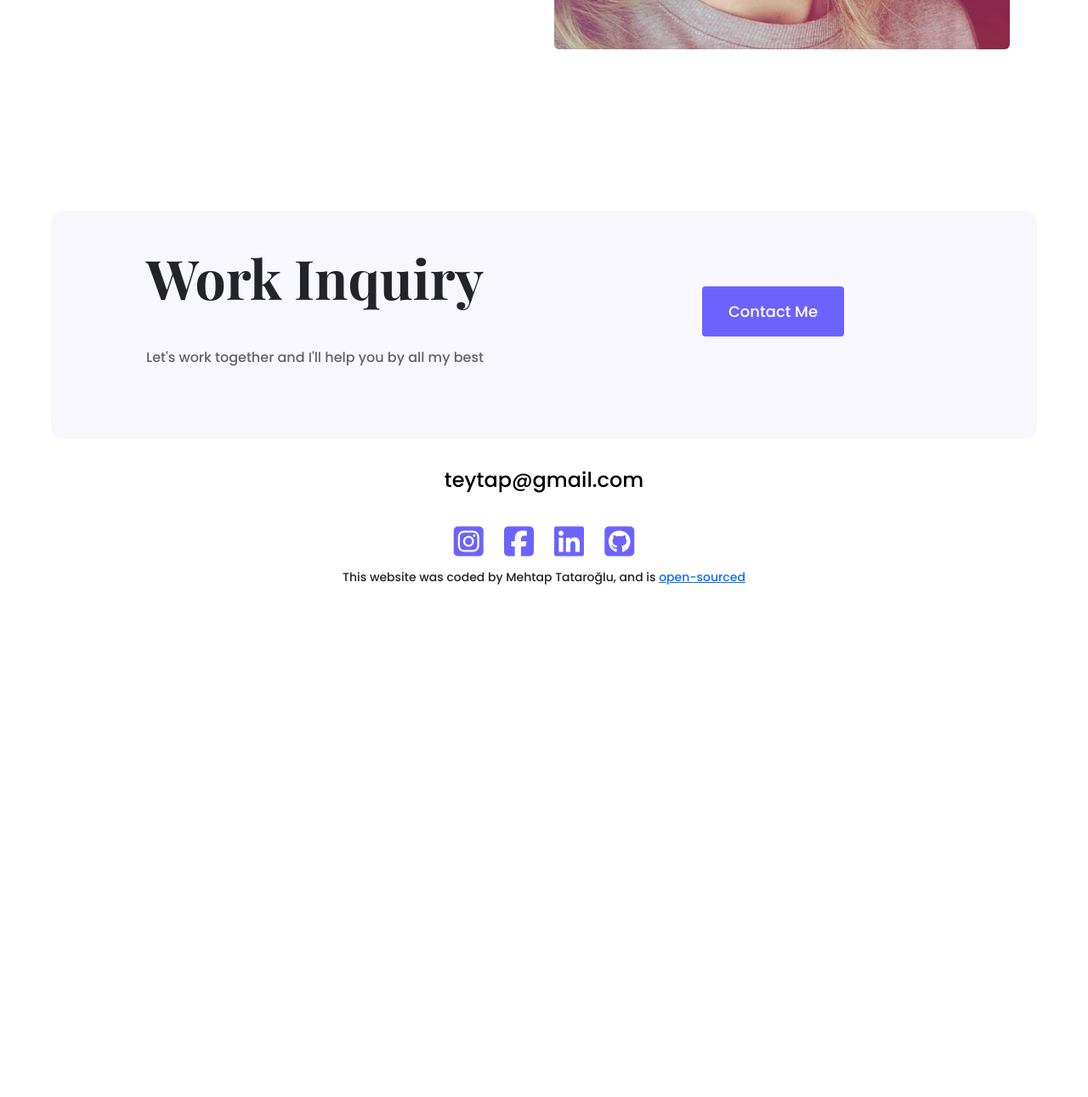
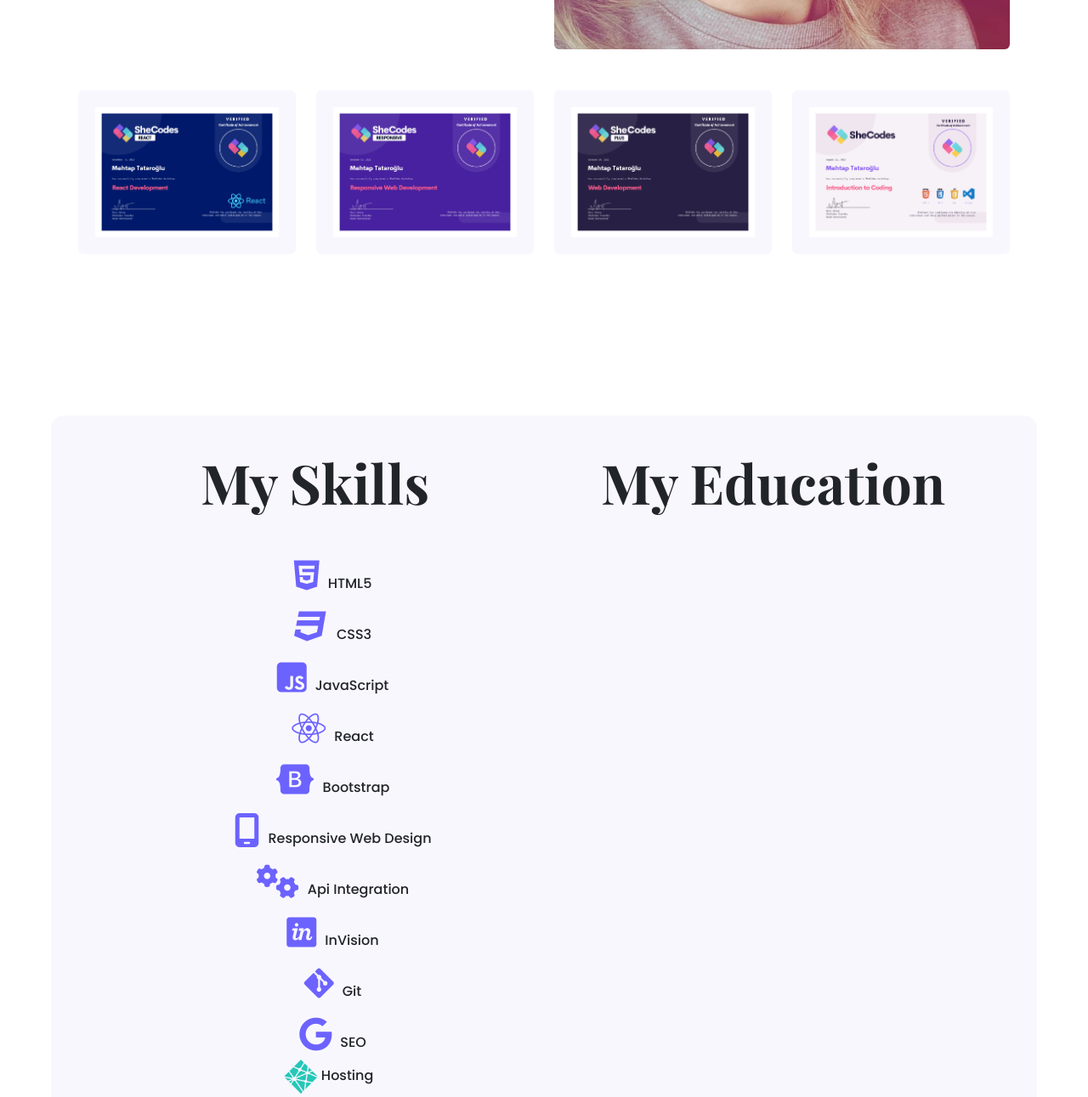
Before and after one commit to teytap/MT-Portfolio, a plain HTML site: page about.html in a window 1280 px wide. Shown: the part 646-1937 px from the top of the page at 85% size. Before the commit the page ends 1397 px from the top, so only its background shows below. Drawn offline with nearby package versions, Linux system fonts and the light colour scheme.

Commit message:
added certificate

```diff
--- a/about.html
+++ b/about.html
@@ -49,7 +49,7 @@
         >
           <span class="navbar-toggler-icon"></span>
         </button>
-        <div class="collapse navbar-collapse" id="navbarNav">
+        <div class="collapse navbar-collapse justify-content-end" id="navbarNav">
           <ul class="navbar-nav">
             <li class="nav-item">
               <a class="nav-link" aria-current="page" href="/" title="Homepage"
@@ -103,10 +103,62 @@
               alt="Picture of Mehtap"
             />
           </div>
+          <div class="col-md-3 mt-5">
+            <img
+              src="/images/mt-react-certificate.png"
+              class="img-fluid rounded certificate"
+              alt="Picture of Mehtap"
+            />
+          </div>
+          <div class="col-md-3 mt-5">
+            <img
+              src="/images/SheCodes-Responsive-Certificate.png"
+              class="img-fluid rounded certificate"
+              alt="Picture of Mehtap"
+            />
+          </div>
+          <div class="col-md-3 mt-5">
+            <img
+              src="/images/SheCodes-Plus Certificate.png"
+              class="img-fluid rounded certificate"
+              alt="Picture of Mehtap"
+            />
+          </div>
+          <div class="col-md-3 mt-5">
+            <img
+              src="/images/SheCodes-Basic-Certificate.png"
+              class="img-fluid rounded certificate"
+              alt="Picture of Mehtap"
+            />
+          </div>
         </div>
       </div>
     </div>
 
+    <div class="contact-box row d-flex justify-content-between text-center">
+      <div class="col">
+        <h2 class="">My Skills</h2>
+        <p>
+          <ul>
+            <li><i class="fa-brands fa-html5"></i>HTML5</li>
+            <li><i class="fa-brands fa-css3"></i>CSS3</li>
+            <li><i class="fa-brands fa-square-js"></i>JavaScript</li>
+            <li><i class="fa-brands fa-react"></i>React</li>
+            <li><i class="fa-brands fa-bootstrap"></i>Bootstrap</li>
+            <li><i class="fa-solid fa-mobile-screen"></i>Responsive Web Design</li>
+            <li><i class="fa-solid fa-gears"></i>Api Integration</li>
+            <li><i class="fa-brands fa-invision"></i>InVision</li>
+            <li><i class="fa-brands fa-git-alt"></i>Git</li>
+            <li><i class="fa-brands fa-google"></i>SEO</li>
+          <li><img src="/images/netlify-icon.png" alt="" width="40" /> Hosting</li>
+
+          </ul>
+        </p>
+      </div>
+      <div class="col">
+        <h2 class="">My Education</h2>
+      </div>
+    </div>
     <div class="contact-box row d-flex justify-content-between text-center">
       <div class="col">
         <h2 class="">Work Inquiry</h2>
--- a/source/portfolio.css
+++ b/source/portfolio.css
@@ -26,7 +26,6 @@ h3 {
 }
 h6 {
   line-height: 30px;
-
   margin: 40px 0;
 }
 p {
@@ -47,8 +46,10 @@ i {
 }
 i:hover {
   transition: all 200ms ease-in-out;
-
   color: #5c55e0;
+}
+li {
+  list-style: none;
 }
 .hero {
   background: var(--primary-color);
@@ -116,6 +117,10 @@ i:hover {
 .mail-link:hover {
   color: var(--secondary-color);
 }
+.certificate {
+  background-color: #f9f7fe;
+  padding: 20px 20px;
+}
 @media (max-width: 768px) {
   h1 {
     font-size: 48px;
```
Also changed, not shown: contact.html (+4 -1 lines), index.html (+28 -13 lines), work.html (+4 -1 lines), images/SheCodes-Basic-Certificate.png (added), images/SheCodes-Plus Certificate.png (added), images/SheCodes-Responsive-Certificate.png (added), images/mt-react-certificate.png (added), images/netlify-icon.png (added), 2 other files.
